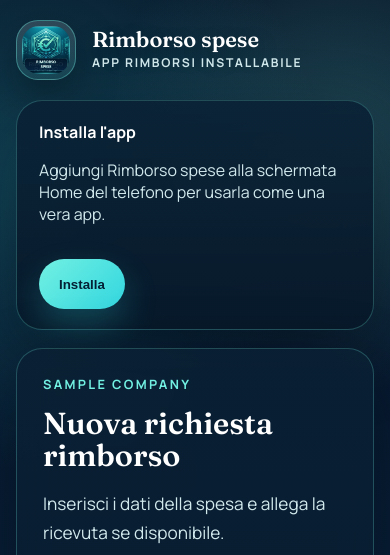
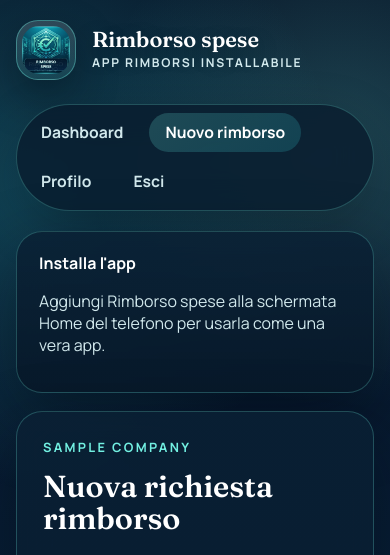
Before and after one commit to antimo-digiovanni/rimborso-spese, a Django app: page /rimborsi/nuovo/ in a window 390 px wide. Shown: the top 555 px of the page. Run offline with Django 4.2, Linux system fonts and the light colour scheme; a user stored in the database is signed in; tables that the repository leaves empty hold one stand-in row (values such as "Sample post").

Commit message:
Harden registration and install entry

```diff
--- a/claims/forms.py
+++ b/claims/forms.py
@@ -1,7 +1,8 @@
 from django import forms
 from django.contrib.auth.models import User
 from django.contrib.auth.password_validation import validate_password
-from django.db import transaction
+from django.core.exceptions import ValidationError
+from django.db import IntegrityError, transaction
 from django.utils.text import slugify
 
 from .models import Company, EmployeeProfile, ExpenseClaim
@@ -34,7 +35,7 @@ class EmployeeRegistrationForm(forms.Form):
 
     def clean_email(self):
         email = self.cleaned_data['email'].strip().lower()
-        if User.objects.filter(username=email).exists():
+        if User.objects.filter(username__iexact=email).exists():
             raise forms.ValidationError('Esiste gia un account con questa email.')
         return email
 
@@ -55,22 +56,33 @@ class EmployeeRegistrationForm(forms.Form):
         company_was_created = False
 
         if company is None:
-            company = Company.objects.create(name=self.company_name)
-            company_was_created = True
+            try:
+                company = Company.objects.create(name=self.company_name)
+                company_was_created = True
+            except IntegrityError:
+                company = Company.objects.filter(slug=slugify(self.company_name), is_active=True).first()
+                if company is None:
+                    raise ValidationError('Non siamo riusciti a creare lo spazio aziendale. Riprova.')
 
-        user = User.objects.create_user(
-            username=email,
-            email=email,
-            first_name=self.cleaned_data['first_name'].strip(),
-            last_name=self.cleaned_data['last_name'].strip(),
-            password=self.cleaned_data['password1'],
+        try:
+            user = User.objects.create_user(
+                username=email,
+                email=email,
+                first_name=self.cleaned_data['first_name'].strip(),
+                last_name=self.cleaned_data['last_name'].strip(),
+                password=self.cleaned_data['password1'],
+            )
+        except IntegrityError:
+            raise ValidationError('Esiste gia un account con questa email.')
+
+        profile, _ = EmployeeProfile.objects.get_or_create(
+            user=user,
+            defaults={
+                'company': company,
+                'is_company_admin': company_was_created,
+            },
         )
-        EmployeeProfile.objects.create(
-            user=user,
-            company=company,
-            is_company_admin=company_was_created,
-        )
-        return user
+        return user, profile
 
 
 class ExpenseClaimForm(forms.ModelForm):
--- a/claims/static/claims/app.css
+++ b/claims/static/claims/app.css
@@ -131,15 +131,22 @@ img {
     box-shadow: var(--shadow-soft);
 }
 
-.top-nav a {
+.top-nav a,
+.top-nav button {
     padding: 11px 16px;
     border-radius: 999px;
     color: var(--muted);
     font-weight: 800;
+    font-size: 0.98rem;
+    border: 0;
+    background: transparent;
+    line-height: 1.1;
+    cursor: pointer;
     transition: background-color 140ms ease, color 140ms ease, transform 140ms ease;
 }
 
-.top-nav a:hover {
+.top-nav a:hover,
+.top-nav button:hover {
     color: var(--text-strong);
     background: rgba(255, 255, 255, 0.05);
 }
@@ -167,10 +174,7 @@ img {
 }
 
 .install-banner {
-    display: flex;
-    justify-content: space-between;
-    align-items: center;
-    gap: 18px;
+    display: block;
     margin: 0 auto 18px;
     padding: 20px 22px;
 }
@@ -604,7 +608,9 @@ img {
     }
 
     .top-nav {
-        display: none;
+        width: 100%;
+        justify-content: flex-start;
+        flex-wrap: wrap;
     }
 
     .install-banner {
--- a/claims/templates/claims/base.html
+++ b/claims/templates/claims/base.html
@@ -32,6 +32,7 @@
             <a href="{% url 'profile' %}" class="{% if request.resolver_match.url_name == 'profile' %}is-active{% endif %}">Profilo</a>
             <a href="{% url 'logout' %}">Esci</a>
             {% else %}
+            <button class="button button-ghost" id="installTrigger" type="button">Installa app</button>
             <a href="{% url 'login' %}">Accedi</a>
             <a class="button button-ghost" href="{% url 'register' %}">Registrati</a>
             {% endif %}
@@ -41,10 +42,9 @@
     <main class="page-shell">
         <div class="install-banner" id="installBanner" hidden>
             <div>
-                <strong>Installa l'app</strong>
-                <p>Aggiungi Rimborso spese alla schermata Home del telefono per usarla come una vera app.</p>
+                <strong id="installBannerTitle">Installa l'app</strong>
+                <p id="installBannerText">Aggiungi Rimborso spese alla schermata Home del telefono per usarla come una vera app.</p>
             </div>
-            <button class="button" id="installButton" type="button">Installa</button>
         </div>
         {% if messages %}
         <div class="messages">
@@ -81,21 +81,61 @@
 
         let deferredPrompt = null;
         const installBanner = document.getElementById('installBanner');
-        const installButton = document.getElementById('installButton');
+        const installTrigger = document.getElementById('installTrigger');
+        const installBannerTitle = document.getElementById('installBannerTitle');
+        const installBannerText = document.getElementById('installBannerText');
+
+        function isIosDevice() {
+            return /iPad|iPhone|iPod/.test(window.navigator.userAgent)
+                || (window.navigator.platform === 'MacIntel' && window.navigator.maxTouchPoints > 1);
+        }
+
+        function isAndroidDevice() {
+            return /Android/i.test(window.navigator.userAgent);
+        }
+
+        function showInstallBanner(title, text) {
+            if (!installBanner || !installBannerTitle || !installBannerText) return;
+            installBannerTitle.textContent = title;
+            installBannerText.textContent = text;
+            installBanner.hidden = false;
+        }
 
         window.addEventListener('beforeinstallprompt', function (event) {
             event.preventDefault();
             deferredPrompt = event;
-            if (installBanner) installBanner.hidden = false;
         });
 
-        if (installButton) {
-            installButton.addEventListener('click', async function () {
-                if (!deferredPrompt) return;
-                deferredPrompt.prompt();
-                await deferredPrompt.userChoice;
-                deferredPrompt = null;
-                installBanner.hidden = true;
+        if (installTrigger) {
+            installTrigger.addEventListener('click', async function () {
+                if (deferredPrompt) {
+                    installBanner.hidden = true;
+                    deferredPrompt.prompt();
+                    await deferredPrompt.userChoice;
+                    deferredPrompt = null;
+                    return;
+                }
+
+                if (isIosDevice()) {
+                    showInstallBanner(
+                        'Installa su iPhone',
+                        'Apri questa pagina in Safari, tocca Condividi e poi scegli Aggiungi a Home.'
+                    );
+                    return;
+                }
+
+                if (isAndroidDevice()) {
+                    showInstallBanner(
+                        'Installa su Android',
+                        'Apri Rimborso spese in Chrome su Android e usa Aggiungi a schermata Home se il prompt non compare subito.'
+                    );
+                    return;
+                }
+
+                showInstallBanner(
+                    'Installazione da mobile',
+                    'L\'installazione rapida e disponibile su Android. Su iPhone usa Safari, poi Condividi e Aggiungi a Home.'
+                );
             });
         }
     </script>
--- a/claims/views.py
+++ b/claims/views.py
@@ -2,6 +2,7 @@ from django.contrib import messages
 from django.contrib.auth import login
 from django.contrib.auth.decorators import login_required
 from django.contrib.auth.views import LoginView, LogoutView
+from django.core.exceptions import ValidationError
 from django.http import HttpResponse
 from django.db import DatabaseError
 from django.db.models import Count, DecimalField, Sum, Value
@@ -113,14 +114,17 @@ def register(request):
     if request.method == 'POST':
         form = EmployeeRegistrationForm(request.POST)
         if form.is_valid():
-            user = form.save()
-            login(request, user)
-            profile = _get_profile(user)
-            if profile.is_company_admin:
-                messages.success(request, 'Account creato. Abbiamo aperto il tuo spazio aziendale di prova: ora puoi iniziare subito.')
+            try:
+                user, profile = form.save()
+            except ValidationError as exc:
+                form.add_error(None, exc)
             else:
-                messages.success(request, 'Account creato. Ora puoi inserire la tua prima richiesta di rimborso.')
-            return redirect('dashboard')
+                login(request, user)
+                if profile.is_company_admin:
+                    messages.success(request, 'Account creato. Abbiamo aperto il tuo spazio aziendale di prova: ora puoi iniziare subito.')
+                else:
+                    messages.success(request, 'Account creato. Ora puoi inserire la tua prima richiesta di rimborso.')
+                return redirect('dashboard')
     else:
         form = EmployeeRegistrationForm()
 
```
Also changed, not shown: claims/tests.py (+31 -0 lines).
